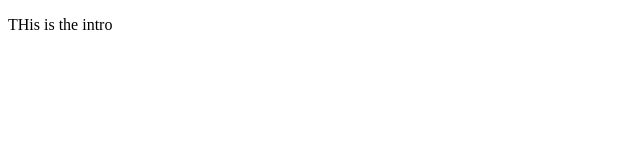
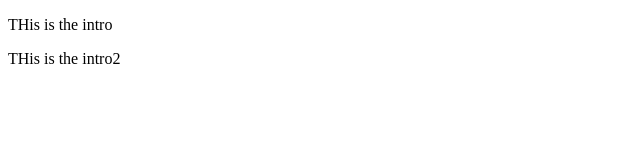
Before and after one commit to mugishaAIMABLE/gitExercise2, a plain HTML site: page index.html in a window 1280 px wide. Shown: the whole page, without its empty margins (0-640 px from the left). Drawn offline with Linux system fonts and the light colour scheme.

Commit message:
second commit

```diff
--- a/index.html
+++ b/index.html
@@ -7,5 +7,6 @@
 </head>
 <body>
     <p>THis is the intro</p>
+    <p>THis is the intro2</p>
 </body>
 </html>
```
